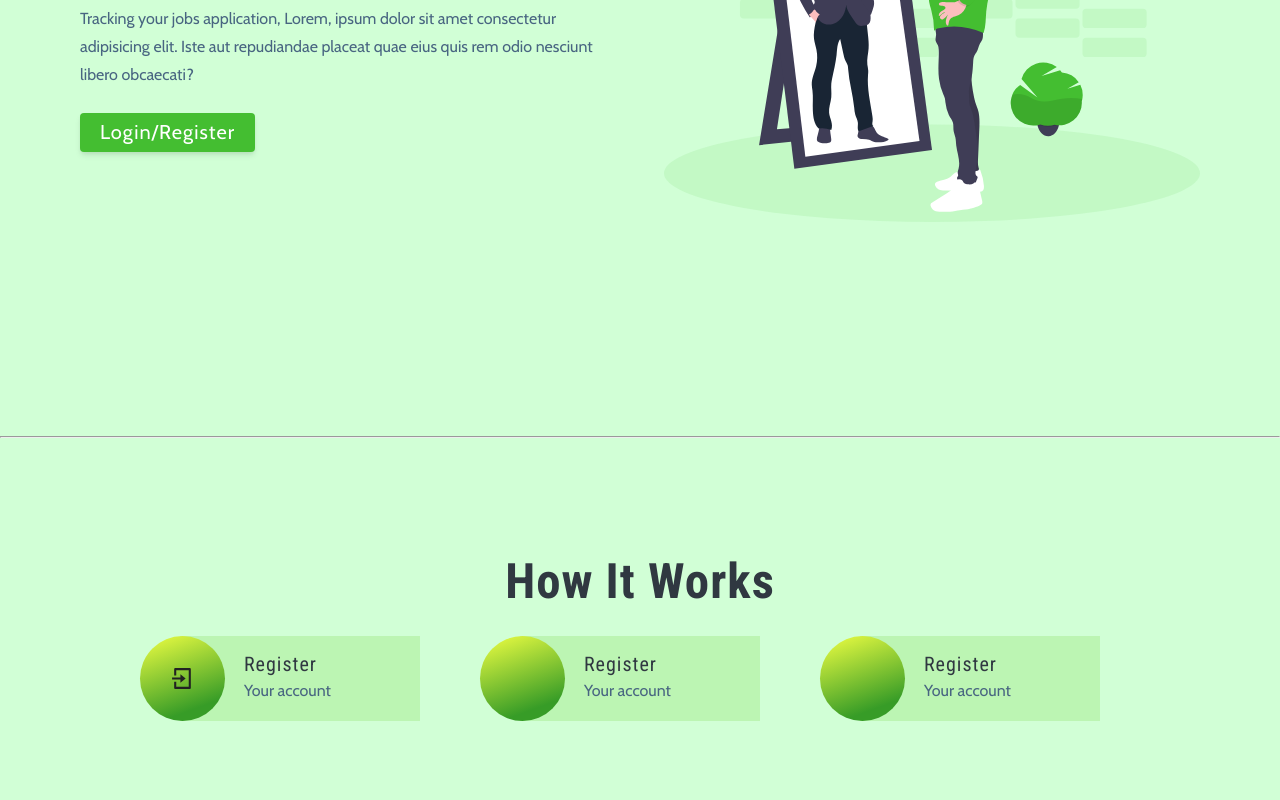
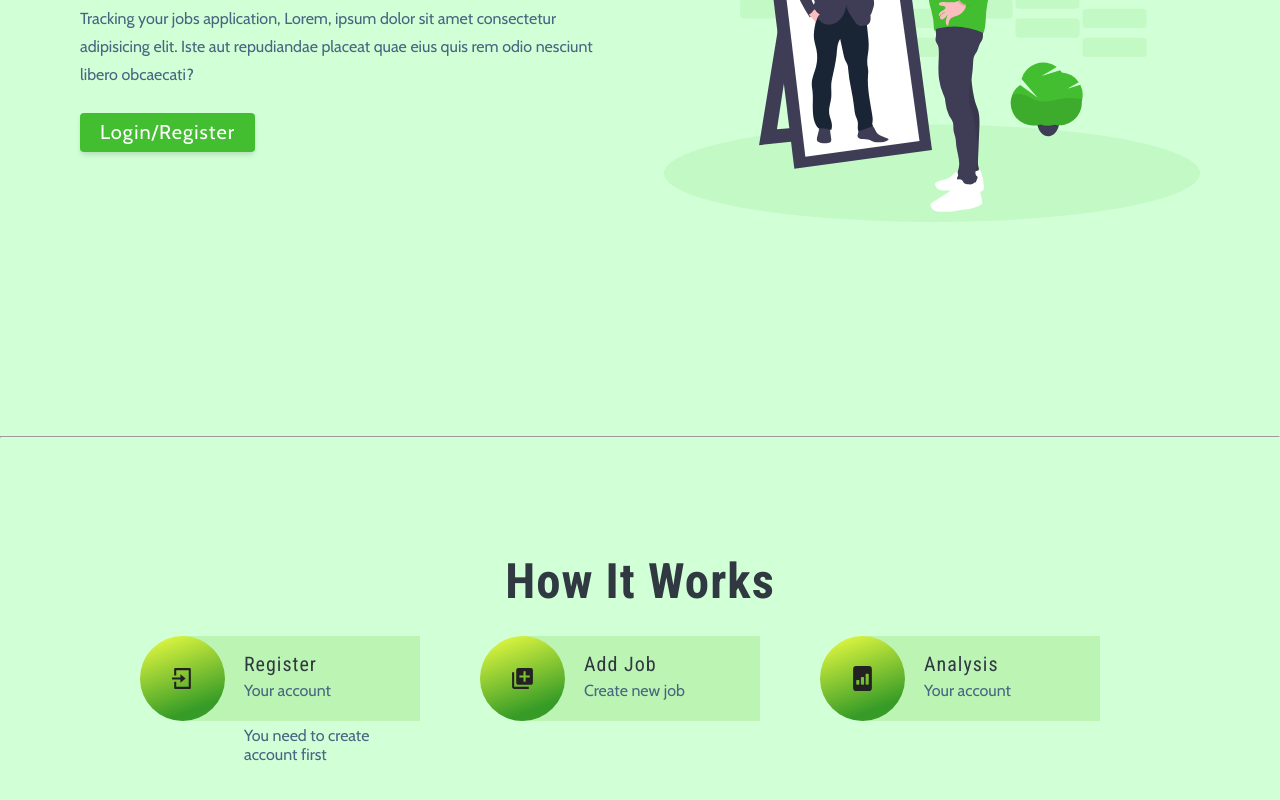
Before and after one commit to Marst313/Marst-Job, a React (Vite) app: page /landing in a window 1280 px wide. Shown: the part 364-1164 px from the top of the page. Before the commit the page ends 1085 px from the top, so only its background shows below. Built offline with nearby package versions, Linux system fonts and the light colour scheme.

Commit message:
adding content landing

```diff
--- a/src/assets/wrappers/LandingPage.js
+++ b/src/assets/wrappers/LandingPage.js
@@ -54,6 +54,7 @@ const Wrapper = styled.main`
   }
   .container-works {
     margin-top: 7rem;
+    margin-bottom: 5rem;
     & h1 {
       text-align: center;
     }
@@ -61,10 +62,15 @@ const Wrapper = styled.main`
   hr {
     margin-top: 3rem;
   }
+
   .container-card {
     display: flex;
     justify-content: space-evenly;
     align-items: center;
+    .desc {
+      position: absolute;
+      bottom: -3rem;
+    }
     & div {
       position: absolute;
       background: linear-gradient(160deg, rgba(240, 255, 66, 1) 0%, rgba(55, 156, 39, 1) 80%);
--- a/src/components/Logo.jsx
+++ b/src/components/Logo.jsx
@@ -2,7 +2,7 @@ import React from 'react';
 import icon from '../assets/images/Logo.png';
 
 const Logo = () => {
-  return <img src={icon} alt="Marst Job" style={{ width: '200px' }} className="logo" />;
+  return <img src={icon} alt="Marst Job" style={{ width: '100px', marginTop: '-20px' }} className="logo" />;
 };
 
 export default Logo;
--- a/src/pages/Landing.jsx
+++ b/src/pages/Landing.jsx
@@ -5,6 +5,8 @@ import Wrapper from '../assets/wrappers/LandingPage';
 import { Logo } from '../components';
 import { GiHamburgerMenu } from 'react-icons/gi';
 import { RiLoginBoxLine } from 'react-icons/ri';
+import { MdLibraryAdd } from 'react-icons/md';
+import { BsFileBarGraphFill } from 'react-icons/bs';
 
 const Landing = () => {
   return (
@@ -49,15 +51,21 @@ const Landing = () => {
               </div>
               <h5>Register</h5>
               <p>Your account</p>
+              <p className="desc">You need to create account first</p>
+            </article>
+
+            <article>
+              <div>
+                <MdLibraryAdd />
+              </div>
+              <h5>Add job</h5>
+              <p>Create new job</p>
             </article>
             <article>
-              <div></div>
-              <h5>Register</h5>
-              <p>Your account</p>
-            </article>
-            <article>
-              <div></div>
-              <h5>Register</h5>
+              <div>
+                <BsFileBarGraphFill />
+              </div>
+              <h5>Analysis</h5>
               <p>Your account</p>
             </article>
           </div>
```
